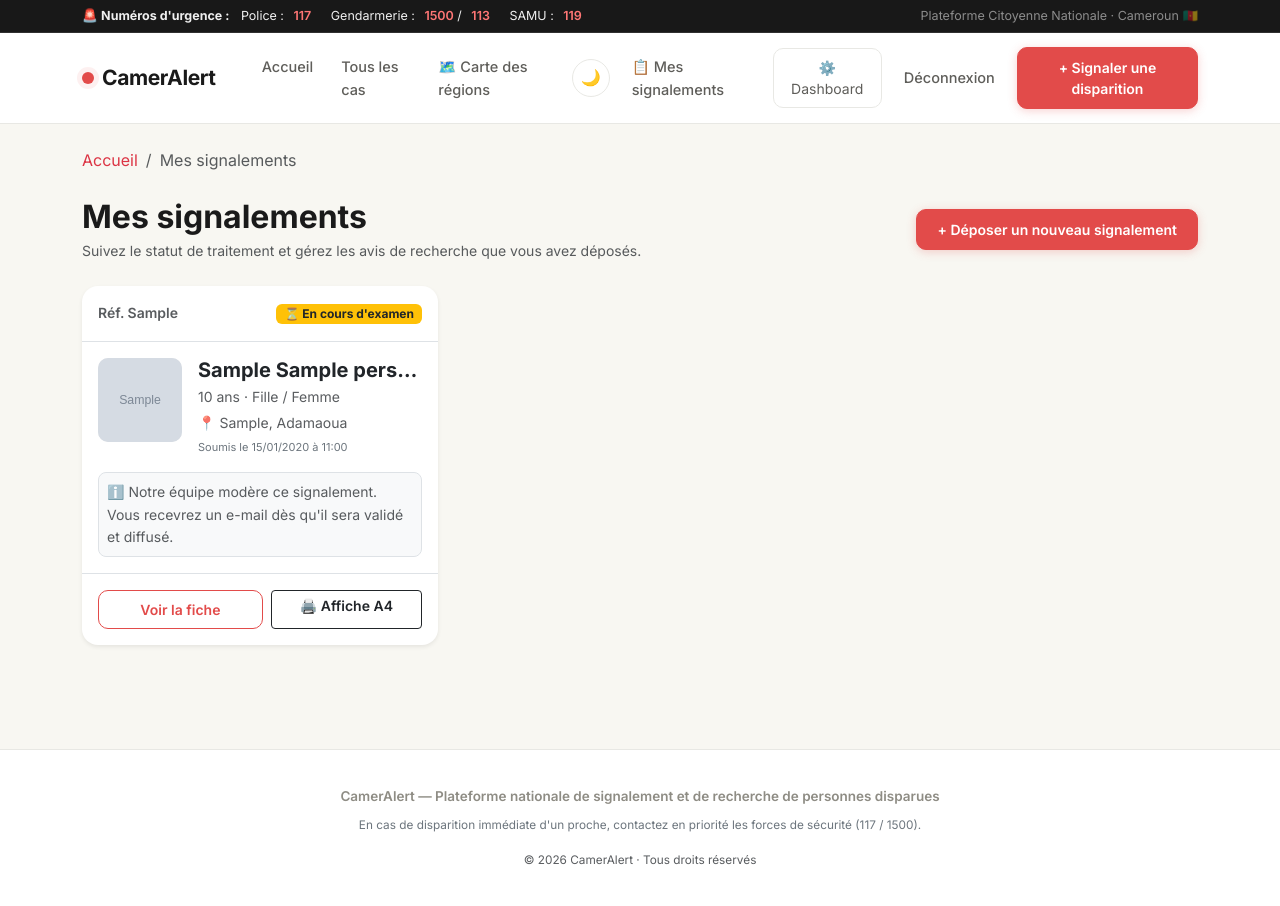
After one commit to hakimi-yvon/cameralert, a Django app: page /mes-signalements/ in a window 1280 px wide. The commit adds this page. Run offline with Django 5.2, Linux system fonts and the light colour scheme; a user stored in the database is signed in; tables that the repository leaves empty hold one stand-in row (values such as "Sample post"); grey boxes marked "Sample" are stand-in pictures.

Commit message:
Espace utilisateur: ajout espace 'Mes signalements' et flux complet de reinitialisation de mot de passe par email

```diff
--- a/comptes/urls.py
+++ b/comptes/urls.py
@@ -1,8 +1,25 @@
 from django.urls import path
+from django.contrib.auth import views as auth_views
 from . import views
 
 urlpatterns = [
     path('inscription/', views.inscription, name='inscription'),
     path('connexion/', views.connexion, name='connexion'),
     path('deconnexion/', views.deconnexion, name='deconnexion'),
+
+    # Réinitialisation de mot de passe
+    path('mot-de-passe-oublie/', auth_views.PasswordResetView.as_view(
+        template_name='comptes/password_reset_form.html',
+        email_template_name='comptes/password_reset_email.html',
+        subject_template_name='comptes/password_reset_subject.txt',
+    ), name='password_reset'),
+    path('mot-de-passe-oublie/envoye/', auth_views.PasswordResetDoneView.as_view(
+        template_name='comptes/password_reset_done.html',
+    ), name='password_reset_done'),
+    path('reinitialiser/<uidb64>/<token>/', auth_views.PasswordResetConfirmView.as_view(
+        template_name='comptes/password_reset_confirm.html',
+    ), name='password_reset_confirm'),
+    path('reinitialiser/termine/', auth_views.PasswordResetCompleteView.as_view(
+        template_name='comptes/password_reset_complete.html',
+    ), name='password_reset_complete'),
 ]
--- a/disparitions/urls.py
+++ b/disparitions/urls.py
@@ -12,8 +12,9 @@ urlpatterns = [
     path('cas/<int:pk>/', views.detail_cas, name='detail_cas'),
     path('cas/<int:pk>/affiche/', views.affiche_cas, name='affiche_cas'),
 
-    # Signaler une disparition
+    # Signaler une disparition & Espace déclarant
     path('signaler/', views.signaler, name='signaler'),
+    path('mes-signalements/', views.mes_signalements, name='mes_signalements'),
 
     # Marquer comme retrouvée (admin)
     path('cas/<int:pk>/retrouve/', views.marquer_retrouve, name='marquer_retrouve'),
--- a/disparitions/views.py
+++ b/disparitions/views.py
@@ -99,6 +99,14 @@ def affiche_cas(request, pk):
     return render(request, 'disparitions/affiche_cas.html', {
         'cas': cas,
         'url_fiche': url_fiche,
+    })
+
+@login_required
+def mes_signalements(request):
+    """Espace personnel listant les signalements déposés par l'utilisateur connecté."""
+    cas_list = PersonneDisparue.objects.filter(declarant=request.user).order_by('-date_creation')
+    return render(request, 'disparitions/mes_signalements.html', {
+        'cas_list': cas_list
     })
 
 @login_required
--- a/templates/base.html
+++ b/templates/base.html
@@ -68,9 +68,9 @@
                 </button>
 
                 {% if user.is_authenticated %}
-                    <span class="nav-link text-muted d-none d-sm-inline">
-                        👤 {{ user.username }}
-                    </span>
+                    <a class="nav-link" href="{% url 'mes_signalements' %}">
+                        📋 Mes signalements
+                    </a>
                     {% if user.is_staff %}
                     <a class="btn btn-outline-secondary btn-sm" href="{% url 'dashboard' %}">
                         ⚙️ Dashboard
--- /dev/null
+++ b/templates/comptes/password_reset_subject.txt
@@ -0,0 +1 @@
+[CamerAlert] Réinitialisation de votre mot de passe
--- /dev/null
+++ b/templates/disparitions/mes_signalements.html
@@ -0,0 +1,127 @@
+{% extends 'base.html' %}
+
+{% block titre %}Mes signalements — CamerAlert{% endblock %}
+
+{% block contenu %}
+<div class="container py-4">
+
+    <!-- Fil d'ariane -->
+    <nav class="mb-4" aria-label="breadcrumb">
+        <ol class="breadcrumb small">
+            <li class="breadcrumb-item"><a href="{% url 'accueil' %}" class="text-danger text-decoration-none">Accueil</a></li>
+            <li class="breadcrumb-item active" aria-current="page">Mes signalements</li>
+        </ol>
+    </nav>
+
+    <div class="d-flex justify-content-between align-items-center flex-wrap gap-3 mb-4">
+        <div>
+            <h2 class="fw-bold mb-1">Mes signalements</h2>
+            <p class="text-muted small mb-0">Suivez le statut de traitement et gérez les avis de recherche que vous avez déposés.</p>
+        </div>
+        <a href="{% url 'signaler' %}" class="btn btn-danger btn-sm px-3 py-2 fw-semibold">
+            + Déposer un nouveau signalement
+        </a>
+    </div>
+
+    {% if cas_list %}
+        <div class="row g-4">
+            {% for cas in cas_list %}
+            <div class="col-md-6 col-lg-4">
+                <div class="card shadow-sm h-100 overflow-hidden border-0" style="border-radius:16px; background: var(--bg-card);">
+
+                    <!-- En-tête statut & référence -->
+                    <div class="p-3 d-flex justify-content-between align-items-center border-bottom">
+                        <span class="fw-semibold small text-muted">Réf. {{ cas.reference|default:"CA-2026" }}</span>
+                        {% if cas.statut == 'en_attente' %}
+                            <span class="badge bg-warning text-dark px-2 py-1">⏳ En cours d'examen</span>
+                        {% elif cas.statut == 'en_recherche' %}
+                            <span class="badge bg-danger px-2 py-1">🚨 Recherche active</span>
+                        {% elif cas.statut == 'retrouvee' %}
+                            <span class="badge bg-success px-2 py-1">✅ Retrouvé(e)</span>
+                        {% elif cas.statut == 'rejete' %}
+                            <span class="badge bg-secondary px-2 py-1">❌ Non publié</span>
+                        {% endif %}
+                    </div>
+
+                    <div class="p-3 d-flex gap-3">
+                        <!-- Vignette Photo -->
+                        <div style="width:84px; height:84px; min-width:84px; border-radius:10px; overflow:hidden; background:#f0f0f0;" class="d-flex align-items-center justify-content-center">
+                            {% if cas.photo %}
+                                <img src="{{ cas.photo.url }}" alt="{{ cas.prenom }} {{ cas.nom }}" style="width:100%; height:100%; object-fit:cover;">
+                            {% else %}
+                                <span class="fw-bold text-muted fs-4">{{ cas.prenom|first }}{{ cas.nom|first }}</span>
+                            {% endif %}
+                        </div>
+
+                        <!-- Infos résumées -->
+                        <div class="overflow-hidden">
+                            <h5 class="fw-bold mb-1 text-truncate">{{ cas.prenom }} {{ cas.nom }}</h5>
+                            <div class="text-muted small mb-1">{{ cas.age }} ans · {{ cas.get_sexe_display }}</div>
+                            <div class="text-muted small text-truncate">📍 {{ cas.ville }}, {{ cas.region }}</div>
+                            <div class="text-secondary small mt-1" style="font-size:11px;">
+                                Soumis le {{ cas.date_creation|date:"d/m/Y à H:i" }}
+                            </div>
+                        </div>
+                    </div>
+
+                    <!-- Note contextuelle selon le statut -->
+                    <div class="px-3 pb-3">
+                        {% if cas.statut == 'en_attente' %}
+                            <div class="p-2 rounded-3 bg-light border small text-muted">
+                                ℹ️ Notre équipe modère ce signalement. Vous recevrez un e-mail dès qu'il sera validé et diffusé.
+                            </div>
+                        {% elif cas.statut == 'en_recherche' %}
+                            <div class="p-2 rounded-3 small border-success" style="background: rgba(40,167,69,0.06); color: #28a745;">
+                                📢 Visible du public. Partagez l'affiche pour accélérer les recherches.
+                            </div>
+                        {% elif cas.statut == 'retrouvee' %}
+                            <div class="p-2 rounded-3 small bg-light text-muted">
+                                🎉 Les recherches ont été clôturées avec succès.
+                            </div>
+                        {% elif cas.statut == 'rejete' %}
+                            <div class="p-2 rounded-3 small bg-light text-danger">
+                                ⚠️ Informations incomplètes ou non conformes. Vous pouvez nous contacter ou soumettre une nouvelle fiche.
+                            </div>
+                        {% endif %}
+                    </div>
+
+                    <!-- Boutons d'action -->
+                    <div class="card-footer bg-transparent border-top p-3 d-flex flex-column gap-2 mt-auto">
+                        <div class="d-flex gap-2">
+                            <a href="{% url 'detail_cas' cas.pk %}" class="btn btn-outline-danger btn-sm w-100 fw-semibold">
+                                Voir la fiche
+                            </a>
+                            <a href="{% url 'affiche_cas' cas.pk %}" target="_blank" class="btn btn-outline-dark btn-sm w-100 fw-semibold" title="Ouvrir l'affiche A4 imprimable">
+                                🖨️ Affiche A4
+                            </a>
+                        </div>
+
+                        {% if cas.statut == 'en_recherche' %}
+                        <form method="POST" action="{% url 'marquer_retrouve' cas.pk %}" onsubmit="return confirm('Confirmez-vous que {{ cas.prenom }} a été retrouvé(e) ?');" class="m-0">
+                            {% csrf_token %}
+                            <button type="submit" class="btn btn-success btn-sm w-100 fw-semibold">
+                                ✓ Marquer comme retrouvé(e)
+                            </button>
+                        </form>
+                        {% endif %}
+                    </div>
+
+                </div>
+            </div>
+            {% endfor %}
+        </div>
+    {% else %}
+        <div class="card shadow-sm p-5 text-center border-0" style="border-radius:16px;">
+            <div class="fs-1 mb-2">📋</div>
+            <h4 class="fw-bold mb-1">Aucun signalement déposé</h4>
+            <p class="text-muted small mb-4">Vous n'avez pas encore déposé d'avis de disparition depuis ce compte.</p>
+            <div>
+                <a href="{% url 'signaler' %}" class="btn btn-danger px-4 py-2 fw-semibold">
+                    + Déposer un signalement
+                </a>
+            </div>
+        </div>
+    {% endif %}
+
+</div>
+{% endblock %}
```
Also changed, not shown: templates/comptes/connexion.html (+6 -1 lines), templates/comptes/password_reset_complete.html (added, +25 -0 lines), templates/comptes/password_reset_confirm.html (added, +53 -0 lines), templates/comptes/password_reset_done.html (added, +28 -0 lines), templates/comptes/password_reset_email.html (added, +30 -0 lines), templates/comptes/password_reset_form.html (added, +42 -0 lines).
